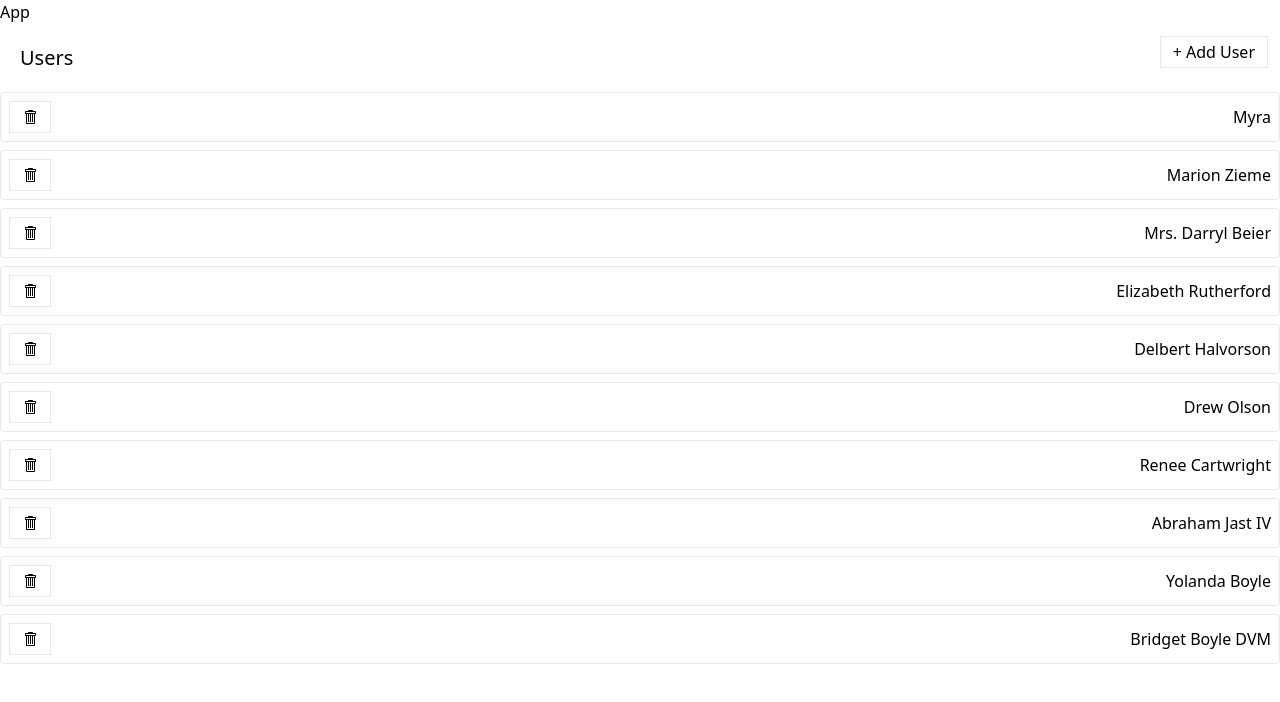
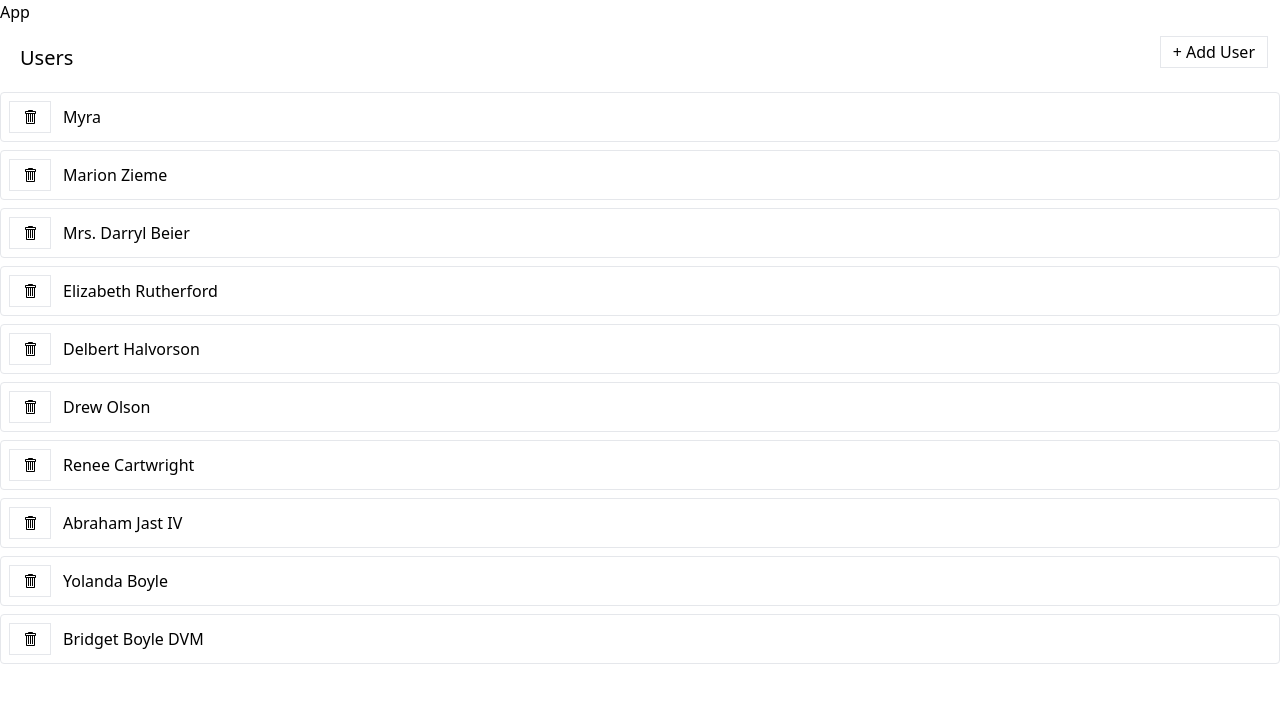
Before and after one commit to kuladeepperumalla/photo-albums-app, a React (Create React App) app: page / in a window 1280 px wide. Shown: the top 702 px of the page. Built offline with nearby package versions, Linux system fonts and the light colour scheme; data requests are answered from the project's data file.

Commit message:
commit #14

```diff
--- a/src/components/UsersListItem.js
+++ b/src/components/UsersListItem.js
@@ -13,11 +13,13 @@
   return (
     <div className="mb-2 border rounded">
       <div className="flex p-2 justify-between items-center cursor-pointer">
-        <Button loading={isLoading} onClick={handleClick}>
-          <GoTrashcan />
-        </Button>
-        {error && <div>Error deleting user.</div>}
-        {user.name}
+        <div className="flex flex-row items-center justify-between">
+          <Button className="mr-3" loading={isLoading} onClick={handleClick}>
+            <GoTrashcan />
+          </Button>
+          {error && <div>Error deleting user.</div>}
+          {user.name}
+        </div>
       </div>
     </div>
   );
```
